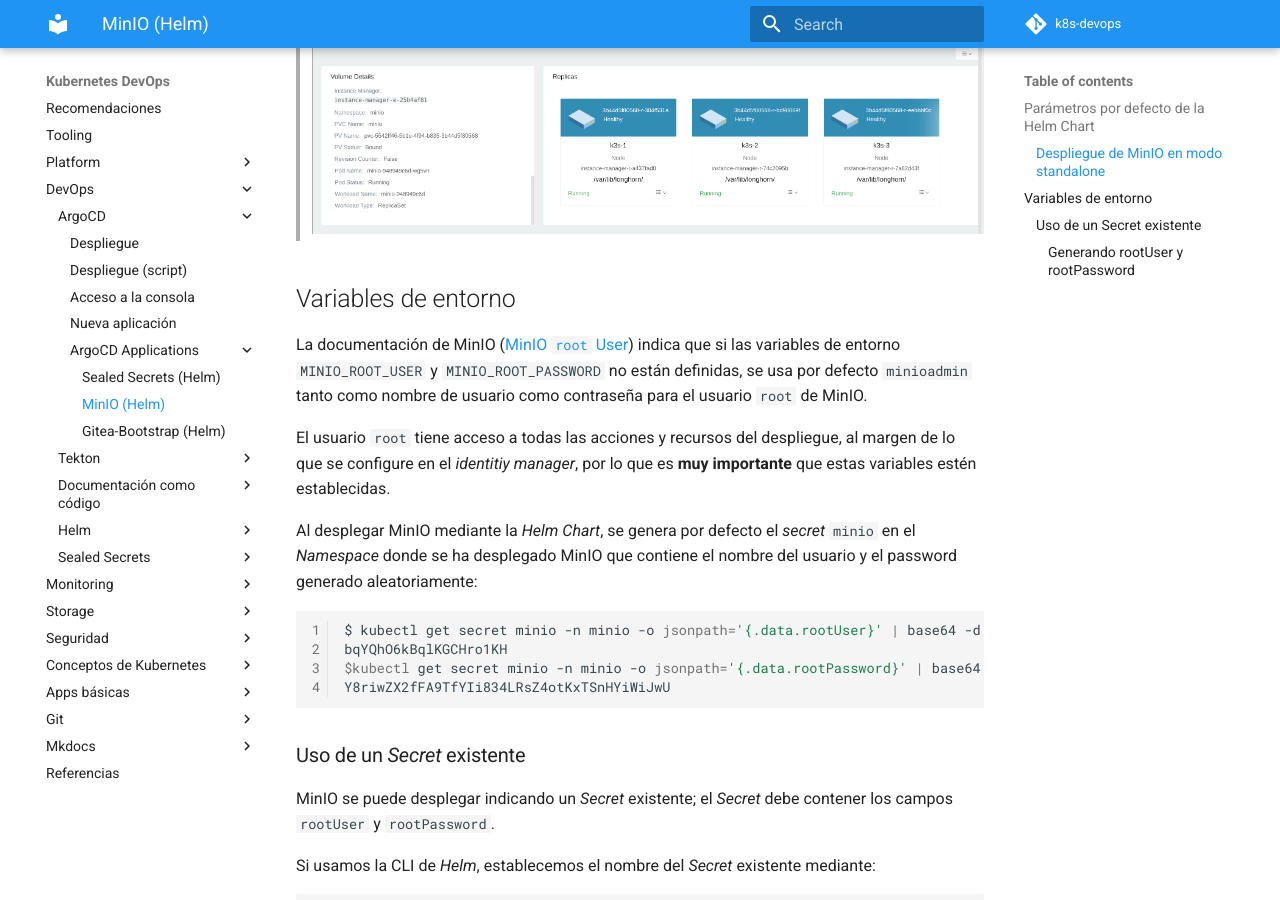
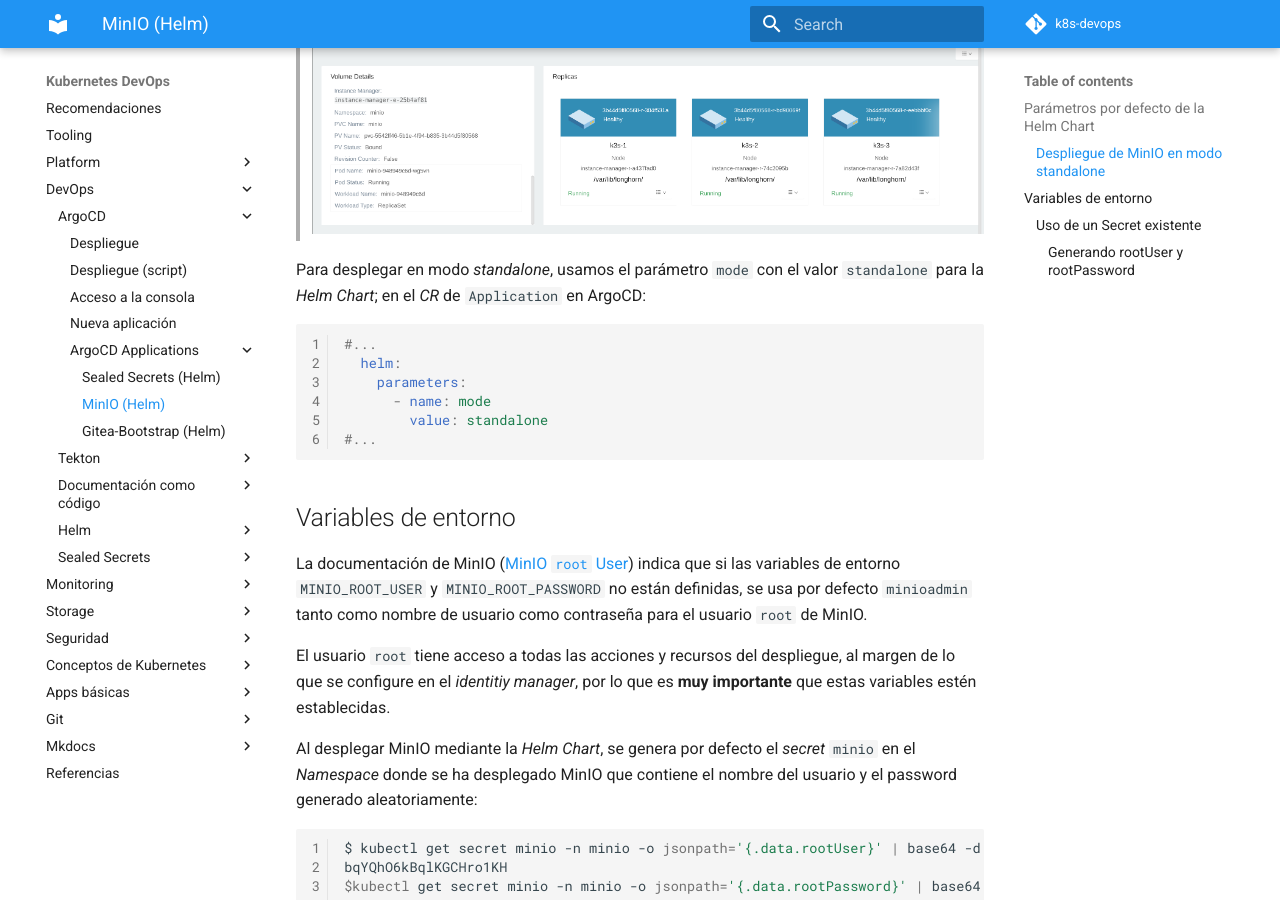
Before and after one commit to onthedock/k8s-devops, an MkDocs documentation site: the page built from docs/devops/argocd/apps/minio.md, in a window 1280 px wide and 900 px high, scrolled down 726 px. Built offline with MkDocs 1.6.1 and Material for MkDocs 9.7.7, drawn with Linux system fonts in a browser that asks for light colours; comment, search, counter and statistics services are not loaded.

Commit message:
Minio: configuración del parámetro mode:standalone

````diff
--- a/docs/devops/argocd/apps/minio.md
+++ b/docs/devops/argocd/apps/minio.md
@@ -24,6 +24,17 @@ resources:
 > En modo *standalone* sólo se monta el disco "local" al servidor de MinIO. En el caso de Kubernetes, se trata de un PVC. El *backend* de almacenamiento usado depende entonces de la *StorageClass* que se use. En el caso de Longhorn, el PVC está replicado entre los nodos del clúster.
 >
 > ![MinIO Volume en Longhorn](minio-volume-on-longhorn-console.png)
+
+Para desplegar en modo *standalone*, usamos el parámetro `mode` con el valor `standalone` para la *Helm Chart*; en el *CR* de `Application` en ArgoCD:
+
+```yaml
+#...
+  helm:
+    parameters:
+      - name: mode
+        value: standalone
+#...
+```
 
 ## Variables de entorno
 
````
